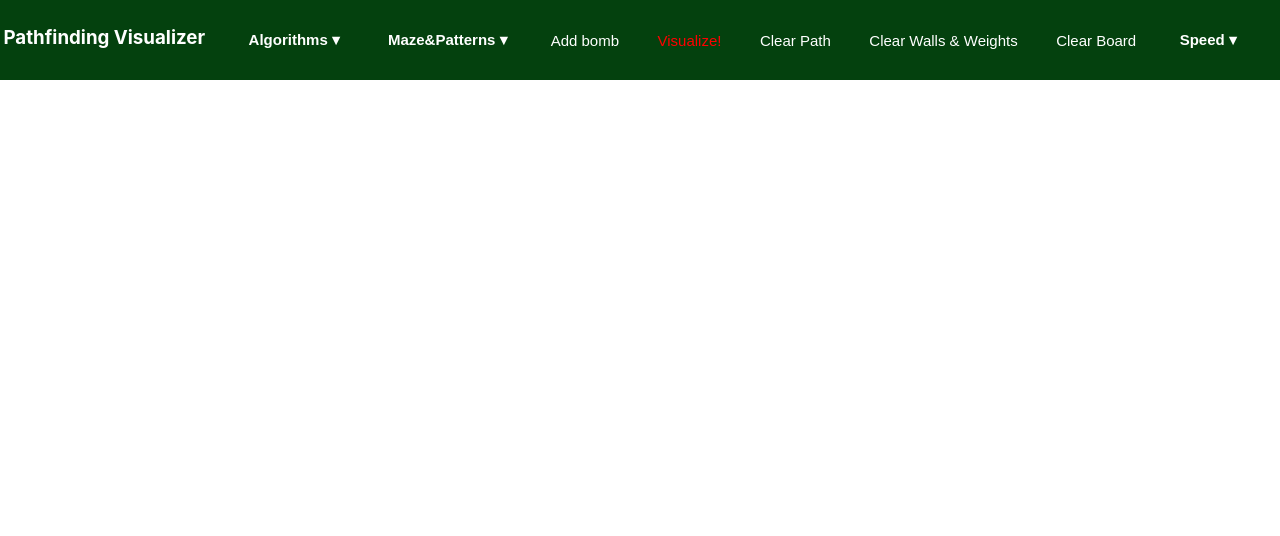
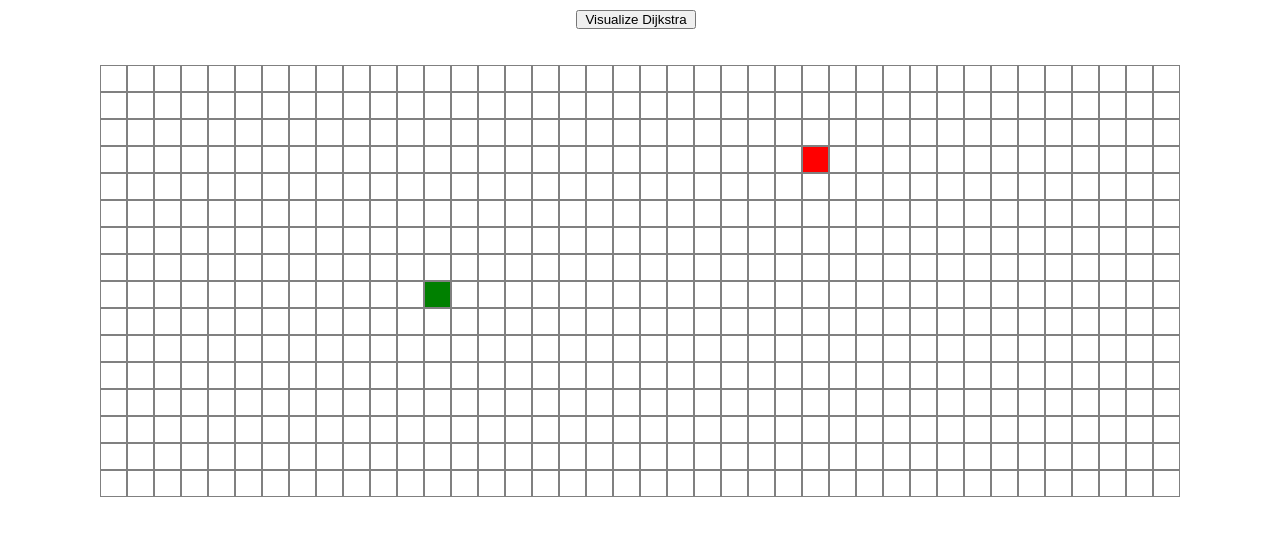
Before and after one commit to ankit-kumar-git/pathfinding-visualizer, a React (Create React App) app: page / in a window 1280 px wide. Shown: the top 536 px of the page. Built offline with nearby package versions, Linux system fonts and the light colour scheme.

Commit message:
Added grid and wall

```diff
--- /dev/null
+++ b/src/pathfindingVisualizer/Node.css
@@ -0,0 +1,17 @@
+.node{
+    width: 25px;
+    height:25px;
+    border:1px solid grey;
+    display:inline-block;
+    -webkit-user-select: none;
+}
+.node-start{
+    background-color: green;
+}
+.node-finish{
+    background-color: red;
+}
+
+.node-wall{
+    background-color: black;
+}
--- /dev/null
+++ b/src/pathfindingVisualizer/Node.jsx
@@ -0,0 +1,18 @@
+import React from 'react';
+import './Node.css';
+
+function Node({col,row,isStart,isFinish,isWall,onMouseEnter,onMouseDown,onMouseUp}) {
+  const getClassName=isFinish ? 'node-finish' : isStart ? 'node-start' : isWall ? 'node-wall' : '';
+  return (
+    <div
+    id={`node-${row}-${col}`}
+    className={`node ${getClassName}`}
+    onMouseDown={() => onMouseDown(row, col)}
+    onMouseEnter={()=>onMouseEnter(row,col)}
+    onMouseUp={() => onMouseUp()}
+    >
+    </div>
+  );
+}
+
+export default Node
--- a/src/pathfindingVisualizer/PathfindingVisualizer.css
+++ b/src/pathfindingVisualizer/PathfindingVisualizer.css
@@ -0,0 +1,15 @@
+.grid{
+    width:fit-content;
+    height: fit-content;
+    margin:auto;
+    margin-top: 40px;
+    margin-bottom: 5px;
+}
+.grid-row{
+    margin-top:-4px;
+}
+.btn{
+    width:120px;
+    margin-left:45%;
+    margin-top:10px;
+}
--- a/src/pathfindingVisualizer/PathfindingVisualizer.jsx
+++ b/src/pathfindingVisualizer/PathfindingVisualizer.jsx
@@ -1,10 +1,104 @@
-import React from 'react'
-import Navbar from './Navbar';
+import React,{useEffect, useState} from 'react'
+// import Navbar from './Navbar';
+import Node from './Node';
+import './PathfindingVisualizer.css';
 
-function PathfindingVisualizer() {
+const start_node_row=8;
+const start_node_col=12;
+const finish_node_row=3;
+const finish_node_col=26;
+
+const getInitialGrid=()=>{
+  const grid=[];
+  for(let row=0;row<=15;row++){
+    const currRow=[];
+    for(let col=0;col<40;col++){
+      currRow.push(createNode(col,row));
+    }
+    grid.push(currRow);
+  }
+  return grid;
+};
+
+const createNode=(col,row)=>{
+  return{
+    col,
+    row,
+    isStart: row === start_node_row && col===start_node_col,
+    isFinish: row === finish_node_row && col===finish_node_col,
+    isWall:false,
+  };
+};
+
+const getNewGridWithWallToggled=(grid,row,col)=>{
+  const newGrid=grid.slice();
+  const node=newGrid[row][col];
+  const newNode={
+    ...node,
+    isWall:!node.isWall,
+  };
+  newGrid[row][col]=newNode;
+  return newGrid;
+};
+
+export default function PathfindingVisualizer() {
+  const [grid,setGrid]=useState(getInitialGrid());
+  const [isMousePressed,setIsMousePressed]=useState(false);
+
+  const visualizeDijkstra=(e)=>{
+    e.preventDefault();
+  };
+
+  const handleMouseEnter=(row,col)=>{
+    console.log('MouseEnter');
+    if(!isMousePressed) return;
+    const newGrid=getNewGridWithWallToggled(grid,row,col);
+    setGrid={newGrid};
+  };
+
+  const handleMouseDown=(row,col)=>{
+    console.log('Mouse Down');
+    const newGrid=getNewGridWithWallToggled(grid,row,col);
+    setGrid(newGrid);
+    setIsMousePressed(true);
+  };
+
+  const handleMouseUp=()=>{
+    console.log('Mouse Up');
+    setIsMousePressed(false);
+  };
+
+
   return (
-    <Navbar/>
+    <>
+    {/* <Navbar/> */}
+    <button onClick={()=>visualizeDijkstra()} className='btn'>Visualize Dijkstra</button>
+    <div className="grid">
+      {grid.map((row,rowId)=>{
+        return(
+          <div key={rowId} className='grid-row'>
+            {row.map((node,nodeId)=>{
+              const {row,col,isStart,isFinish,isWall}=node;
+              return(
+                <Node
+                key={nodeId}
+                col={col}
+                row={row}
+                isStart={isStart}
+                isFinish={isFinish}
+                isWall={isWall}
+                isMousePressed={isMousePressed}
+                onMouseDown={(row,col)=>handleMouseDown(row,col)}
+                onMouseEnter={(row,col)=>handleMouseEnter(row,col)}
+                onMouseUp={()=>handleMouseUp()}
+                >
+                </Node>
+              );
+            })}
+          </div>
+        )
+      })}
+    </div>
+    </>
   )
 }
-
-export default PathfindingVisualizer
```
